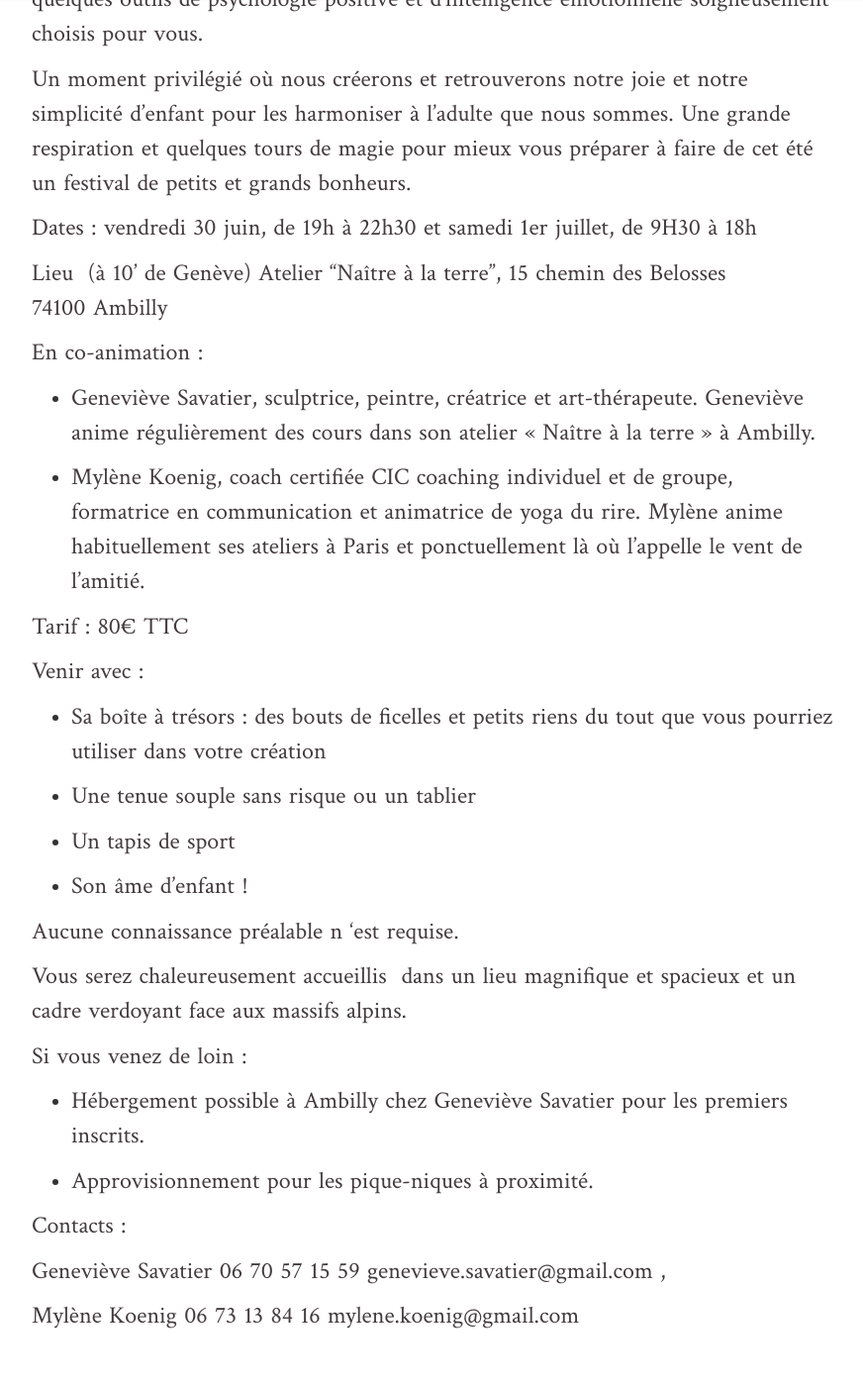
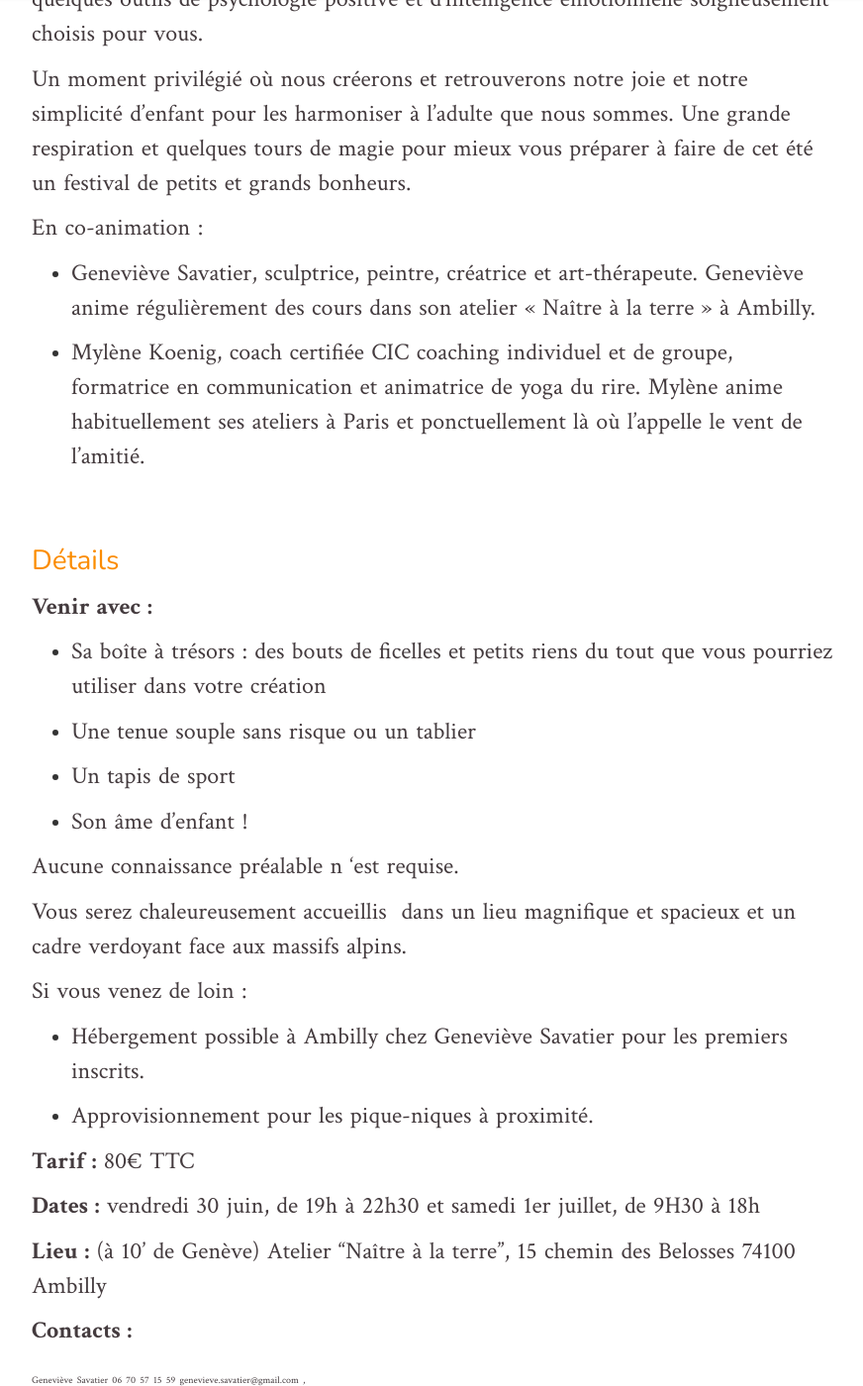
Before and after one commit to arthur-koenig/yoga-rires, a Jekyll site: the page built from _posts/2017-04-18-weekend-creativite-rire-et-bonheur.md, in a window 1280 px wide and 1400 px high, scrolled down 1464 px. Shown: the whole window at 99% size, without its empty margins (203-1075 px from the left). Built offline with Jekyll 4.4.1, drawn with Linux system fonts in a browser that asks for light colours; nearby versions of some CDN libraries; some web fonts are replaced; comment, search, counter and statistics services are not loaded.

Commit message:
Update from Forestry.io - 2017-04-18-weekend-creativite-rire-et-bonheur.md

```diff
--- a/_posts/2017-04-18-weekend-creativite-rire-et-bonheur.md
+++ b/_posts/2017-04-18-weekend-creativite-rire-et-bonheur.md
@@ -10,48 +10,66 @@ date: 2017-04-18 17:35
 ---
 
 
+Retrouvons notre âme d’enfant, expérimentons, rions, jouons, créons !
 
-
-Retrouvons notre âme d’enfant, expérimentons, rions, jouons, créons !
 
 Nous connecter à nos ressources naturelles, booster notre créativité, faire bondir notre degré de bonheur : cet atelier marie techniques de création, yoga du rire et quelques outils de psychologie positive et d'intelligence émotionnelle soigneusement choisis pour vous.
 
+
 Un moment privilégié où nous créerons et retrouverons notre joie et notre simplicité d’enfant pour les harmoniser à l’adulte que nous sommes. Une grande respiration et quelques tours de magie pour mieux vous préparer à faire de cet été un festival de petits et grands bonheurs.
 
-Dates : vendredi  30 juin, de 19h à 22h30 et samedi 1er juillet, de 9H30 à 18h
-
-Lieu  (à 10’ de Genève) Atelier "Naître à la terre", 15 chemin des Belosses          74100 Ambilly
 
 En co-animation :
 
--	Geneviève Savatier, sculptrice, peintre, créatrice et art-thérapeute. Geneviève anime régulièrement des cours dans son atelier « Naître à la terre » à Ambilly.
 
--	Mylène Koenig, coach certifiée CIC coaching individuel et de groupe, formatrice en communication et animatrice de yoga du rire. Mylène anime habituellement ses ateliers à Paris et ponctuellement là où l’appelle le vent de l’amitié.
+* Geneviève Savatier, sculptrice, peintre, créatrice et art-thérapeute. Geneviève anime régulièrement des cours dans son atelier « Naître à la terre » à Ambilly.
 
-Tarif : 80€ TTC
+* Mylène Koenig, coach certifiée CIC coaching individuel et de groupe, formatrice en communication et animatrice de yoga du rire. Mylène anime habituellement ses ateliers à Paris et ponctuellement là où l’appelle le vent de l’amitié.
 
-Venir avec :
 
-- Sa boîte à trésors : des bouts de ficelles et petits riens du tout que vous pourriez utiliser dans votre création
 
-- Une tenue souple sans risque ou un tablier
+## Détails
 
-- Un tapis de sport
 
-- Son âme d’enfant !
+**Venir avec :**
+
+
+* Sa boîte à trésors : des bouts de ficelles et petits riens du tout que vous pourriez utiliser dans votre création
+
+* Une tenue souple sans risque ou un tablier
+
+* Un tapis de sport
+
+* Son âme d’enfant !
+
 
 Aucune connaissance préalable n 'est requise.
 
+
 Vous serez chaleureusement accueillis  dans un lieu magnifique et spacieux et un cadre verdoyant face aux massifs alpins.
+
 
 Si vous venez de loin :
 
-- Hébergement possible à Ambilly chez Geneviève Savatier pour les premiers inscrits.
 
-- Approvisionnement pour les pique-niques à proximité.
+* Hébergement possible à Ambilly chez Geneviève Savatier pour les premiers inscrits.
 
-Contacts :
+* Approvisionnement pour les pique-niques à proximité.
 
-Geneviève Savatier 06 70 57 15 59 genevieve.savatier@gmail.com ,
+
+
+**Tarif :** 80€ TTC
+
+**Dates :** vendredi 30 juin, de 19h à 22h30 et samedi 1er juillet, de 9H30 à 18h
+
+**Lieu :** (à 10’ de Genève) Atelier "Naître à la terre", 15 chemin des Belosses 74100 Ambilly
+
+
+
+
+**Contacts :**
+
+<span style="font-size: 1rem;">Geneviève Savatier 06 70 57 15 59 genevieve.savatier@gmail.com ,</span>
+
 
 Mylène Koenig 06 73 13 84 16 mylene.koenig@gmail.com
```
